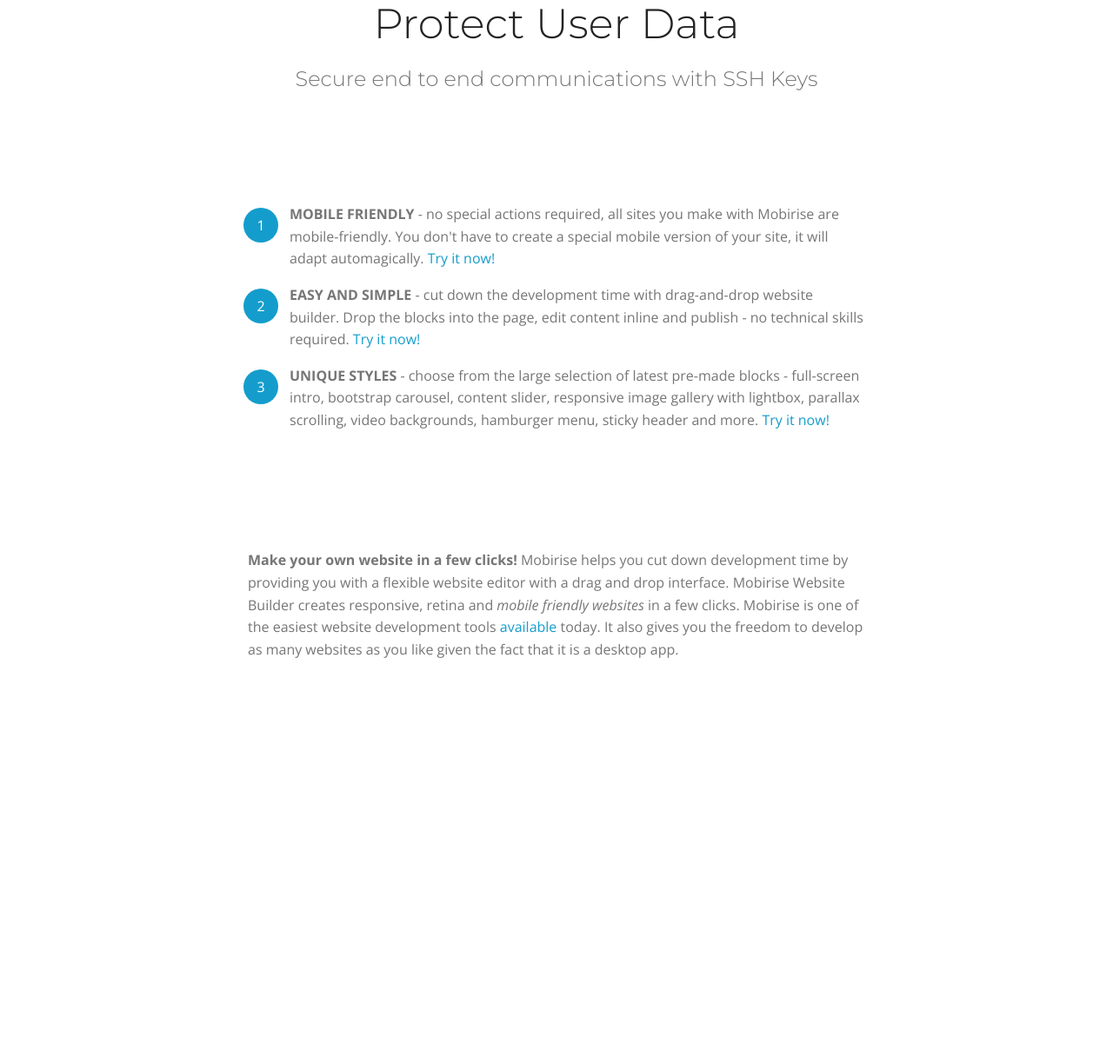
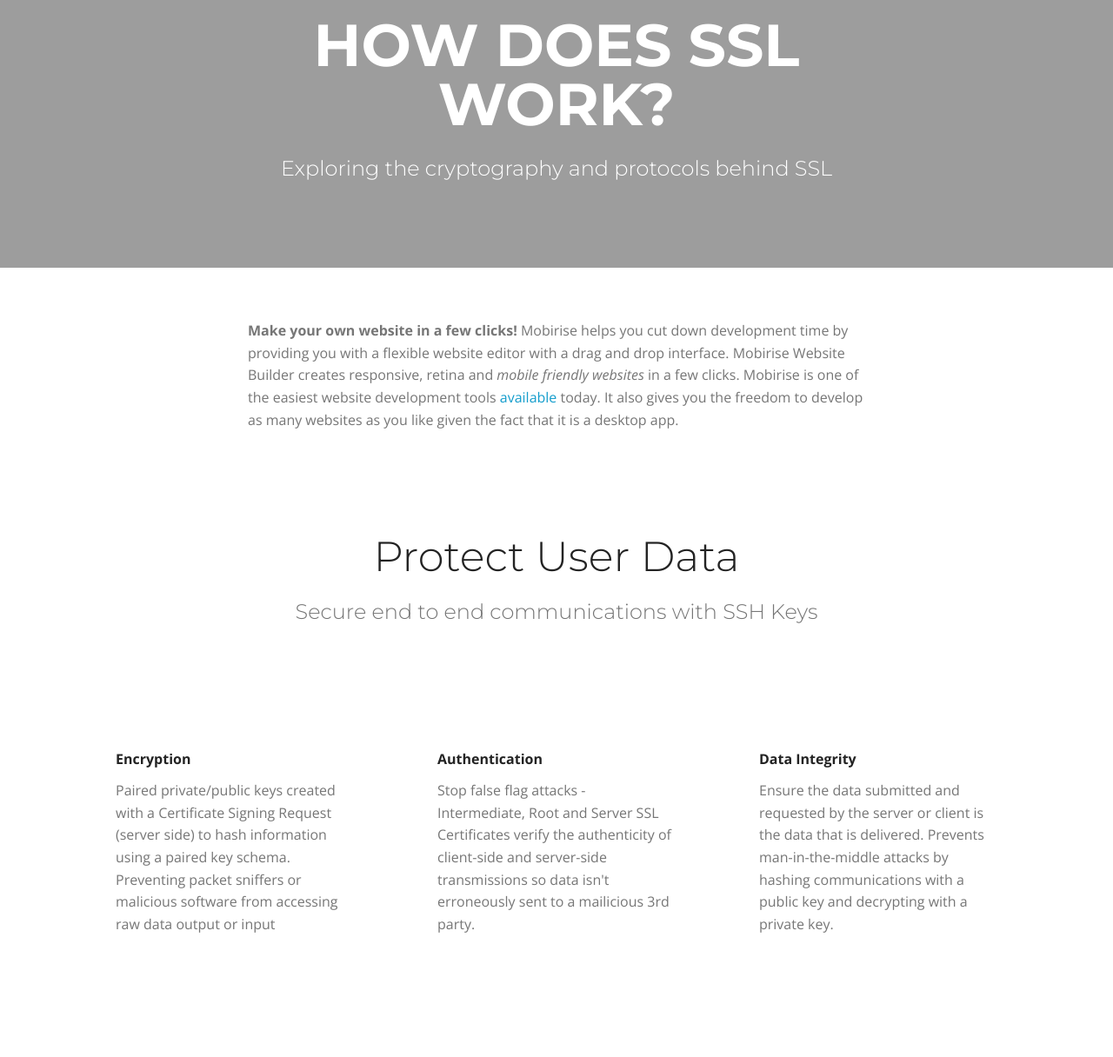
Before and after one commit to davidli3100/sslguide, a plain HTML site: page index.html in a window 1280 px wide. Shown: the part 1584-2800 px from the top of the page at 87% size. Before the commit the page ends 2404 px from the top, so only its background shows below. Drawn offline with nearby package versions, Linux system fonts and the light colour scheme; files whose address does not match are found by name.

```diff
--- a/assets/images/hashes.json
+++ b/assets/images/hashes.json
@@ -1 +1 @@
-{"xUscU7rX5LqbooB4JPSQPg==":"mbr-1920x1280.jpg","yHklNFiFjzcMMMQYcPU5dw==":"mbr-1-1920x1280.jpg","qls4O2IxwWsd/Il1lKSXkA==":"mbr-982x642.jpg","I/MN7sE/A7k41K95ggKqgQ==":"mbr-894x596.jpg"}
+{"xUscU7rX5LqbooB4JPSQPg==":"mbr-1920x1280.jpg","yHklNFiFjzcMMMQYcPU5dw==":"mbr-1-1920x1280.jpg","qls4O2IxwWsd/Il1lKSXkA==":"mbr-982x642.jpg","I/MN7sE/A7k41K95ggKqgQ==":"mbr-894x596.jpg","L9Lfts9t35b0vcdEi1TjIA==":"mbr-1920x1281.jpg","0YXoBoXxGDbyKS+1Ws/GCw==":"mbr-2-1920x1280.jpg"}
--- a/assets/mobirise/css/mbr-additional.css
+++ b/assets/mobirise/css/mbr-additional.css
@@ -1852,6 +1852,20 @@ body {
 .cid-r9oZcnxn6b .mbr-section-text {
   text-align: left;
 }
+.cid-r9wpFlXfDM {
+  padding-top: 75px;
+  padding-bottom: 75px;
+  background-image: url("../../../assets/images/mbr-2-1920x1280.jpg");
+}
+.cid-r9wq6Y2IWH {
+  padding-top: 60px;
+  padding-bottom: 60px;
+  background-color: #ffffff;
+}
+.cid-r9wq6Y2IWH .mbr-text,
+.cid-r9wq6Y2IWH blockquote {
+  color: #767676;
+}
 .cid-r9oYWMVEMM {
   padding-top: 60px;
   padding-bottom: 60px;
@@ -1860,6 +1874,45 @@ body {
 .cid-r9oYWMVEMM .mbr-section-subtitle {
   color: #767676;
 }
+.cid-r9wiK5u77x {
+  padding-top: 30px;
+  padding-bottom: 90px;
+  background-color: #ffffff;
+}
+.cid-r9wiK5u77x .card-box {
+  background-color: #ffffff;
+  padding: 2rem;
+}
+.cid-r9wiK5u77x h4 {
+  font-weight: 500;
+  margin-bottom: 0;
+  text-align: left;
+}
+.cid-r9wiK5u77x p {
+  color: #767676;
+  text-align: left;
+}
+.cid-r9wiK5u77x .card-wrapper {
+  position: relative;
+  box-shadow: 0px 0px 0px 0px rgba(0, 0, 0, 0);
+  transition: box-shadow 0.3s;
+}
+.cid-r9wiK5u77x .card-wrapper:hover {
+  box-shadow: 0px 0px 30px 0px rgba(0, 0, 0, 0.05);
+  transition: box-shadow 0.3s;
+}
+.cid-r9wiK5u77x .card-img {
+  position: absolute;
+  top: 0;
+  left: 0;
+  width: 100%;
+  overflow: hidden;
+}
+.cid-r9wjpYgaz0 {
+  padding-top: 60px;
+  padding-bottom: 60px;
+  background-image: url("../../../assets/images/mbr-1920x1281.jpg");
+}
 .cid-r9oYZeRIIR {
   padding-top: 60px;
   padding-bottom: 60px;
@@ -1870,38 +1923,7 @@ body {
 }
 .cid-r9oYZeRIIR .counter-container ol {
   margin-bottom: 0;
-  counter-reset: myCounter;
 }
 .cid-r9oYZeRIIR .counter-container ol li {
   margin-bottom: 1rem;
 }
-.cid-r9oYZeRIIR .counter-container ol li {
-  list-style: none;
-  padding-left: .5rem;
-}
-.cid-r9oYZeRIIR .counter-container ol li:before {
-  position: absolute;
-  left: 0px;
-  margin-top: -10px;
-  counter-increment: myCounter;
-  content: counter(myCounter);
-  display: inline-block;
-  text-align: center;
-  margin: 5px 10px;
-  line-height: 40px;
-  transition: all .2s;
-  color: #ffffff;
-  background: #149dcc;
-  width: 40px;
-  height: 40px;
-  border-radius: 50%;
-}
-.cid-r9oYXZcxJn {
-  padding-top: 60px;
-  padding-bottom: 60px;
-  background-color: #ffffff;
-}
-.cid-r9oYXZcxJn .mbr-text,
-.cid-r9oYXZcxJn blockquote {
-  color: #767676;
-}
--- a/index.html
+++ b/index.html
@@ -55,7 +55,7 @@
     </nav>
 </section>
 
-<section class="engine"><a href="https://mobirise.info/o">free portfolio website templates</a></section><section class="cid-r9oYRGd7eL mbr-fullscreen mbr-parallax-background" id="header2-1">
+<section class="engine"><a href="https://mobirise.info/s">free bootstrap theme</a></section><section class="cid-r9oYRGd7eL mbr-fullscreen mbr-parallax-background" id="header2-1">
 
 
 
@@ -67,7 +67,7 @@
                 <h1 class="mbr-section-title mbr-bold pb-3 mbr-fonts-style display-1">
                     Secure Your Sockets</h1>
 
-                <p class="mbr-text pb-3 mbr-fonts-style display-5"></p>
+                <p class="mbr-text pb-3 mbr-fonts-style display-5">Don't let pesky hackers steal precious data</p>
                 <div class="mbr-section-btn"><a class="btn btn-md btn-secondary display-4" href="https://mobirise.co">LEARN MORE</a>
                     <a class="btn btn-md btn-white-outline display-4" href="https://mobirise.co">DOCUMENTATION</a></div>
             </div>
@@ -88,7 +88,7 @@
 
     <div class="container">
         <h2 class="mbr-section-title pb-2 mbr-fonts-style display-2">What is SSL?</h2>
-        <h3 class="mbr-section-subtitle pb-3 mbr-fonts-style display-5">SSL is an industry security standard that certifies that a site's client-server link is encrypted.&nbsp;</h3>
+        <h3 class="mbr-section-subtitle pb-3 mbr-fonts-style display-5">SSL is an industry security standard for end to end connection encryption and security.&nbsp;</h3>
 
         <div class="media-container-row pt-5">
             <div class="block-content align-right">
@@ -103,7 +103,7 @@
                     </div>
 
                     <div class="card-box">
-                        <p class="mbr-text mbr-section-text mbr-fonts-style display-7">Secure client server data transactions with a SSL certificate. Stop man-in-the-middle attacks and potential user data leaks. Don't become the next Equifax</p>
+                        <p class="mbr-text mbr-section-text mbr-fonts-style display-7">Secure client server data transactions with a SSL protocol. Stop man-in-the-middle attacks and potential user data leaks. Don't become the next Equifax</p>
                     </div>
                 </div>
 
@@ -126,11 +126,44 @@
                     </div>
 
                     <div class="card-box">
-                        <p class="mbr-text mbr-section-text mbr-fonts-style display-7">Modern browsers now display warnings on sites that are not secured via HTTPS/SSL. Increase conversion rates and decrease bounce rates by adding a SSL certificate to show users you are a trustworthy site.</p>
+                        <p class="mbr-text mbr-section-text mbr-fonts-style display-7">Modern browsers now display safety warnings on sites that are not secured via HTTPS/SSL. Increase conversion rates and decrease bounce rates by adding a SSL certificate to show users you are a trustworthy site.</p>
                     </div>
                 </div>
 
 
+            </div>
+        </div>
+    </div>
+</section>
+
+<section class="mbr-section content5 cid-r9wpFlXfDM mbr-parallax-background" id="content5-9">
+
+
+
+    <div class="mbr-overlay" style="opacity: 0.4; background-color: rgb(35, 35, 35);">
+    </div>
+
+    <div class="container">
+        <div class="media-container-row">
+            <div class="title col-12 col-md-8">
+                <h2 class="align-center mbr-bold mbr-white pb-3 mbr-fonts-style display-1">HOW DOES SSL WORK?</h2>
+                <h3 class="mbr-section-subtitle align-center mbr-light mbr-white pb-3 mbr-fonts-style display-5">
+                    Exploring the cryptography and protocols behind SSL</h3>
+
+
+            </div>
+        </div>
+    </div>
+</section>
+
+<section class="mbr-section article content1 cid-r9wq6Y2IWH" id="content1-a">
+
+
+
+    <div class="container">
+        <div class="media-container-row">
+            <div class="mbr-text col-12 col-md-8 mbr-fonts-style display-7">
+                <strong> Make your own website in a few clicks!</strong> Mobirise helps you cut down development time by providing you with a flexible website editor with a drag and drop interface. Mobirise Website Builder creates responsive, retina and <em>mobile friendly websites</em> in a few clicks. Mobirise is one of the easiest website development tools <a href="https://mobirise.co/">available</a> today. It also gives you the freedom to develop as many websites as you like given the fact that it is a desktop app.
             </div>
         </div>
     </div>
@@ -151,6 +184,74 @@
     </div>
 </section>
 
+<section class="features4 cid-r9wiK5u77x" id="features4-7">
+
+
+
+
+    <div class="container">
+        <div class="media-container-row">
+            <div class="card p-3 col-12 col-md-6 col-lg-4">
+                <div class="card-wrapper media-container-row media-container-row">
+                    <div class="card-box">
+                        <h4 class="card-title pb-3 mbr-fonts-style display-7"><strong>
+                            Encryption</strong></h4>
+                        <p class="mbr-text mbr-fonts-style display-7">
+                            Paired private/public keys created with a Certificate Signing Request (server side) to hash information using a paired key schema. Preventing packet sniffers or malicious software from accessing raw data output or input</p>
+                    </div>
+                </div>
+            </div>
+
+            <div class="card p-3 col-12 col-md-6 col-12 col-md-6 col-lg-4">
+                <div class="card-wrapper media-container-row">
+                    <div class="card-box">
+                        <h4 class="card-title pb-3 mbr-fonts-style display-7"><strong>
+                            Authentication</strong></h4>
+                        <p class="mbr-text mbr-fonts-style display-7">
+                            Stop false flag attacks - Intermediate, Root and Server SSL Certificates verify the authenticity of client-side and server-side transmissions so data isn't erroneously sent to a mailicious 3rd party.
+                        </p>
+                    </div>
+                </div>
+            </div>
+
+            <div class="card p-3 col-12 col-md-6 col-lg-4">
+                <div class="card-wrapper media-container-row">
+                    <div class="card-box">
+                        <h4 class="card-title pb-3 mbr-fonts-style display-7"><strong>
+                            Data Integrity</strong></h4>
+                        <p class="mbr-text mbr-fonts-style display-7">
+                            Ensure the data submitted and requested by the server or client is the data that is delivered. Prevents man-in-the-middle attacks by hashing communications with a public key and decrypting with a private key.
+                        </p>
+                    </div>
+                </div>
+            </div>
+
+
+        </div>
+    </div>
+</section>
+
+<section class="mbr-section content5 cid-r9wjpYgaz0 mbr-parallax-background" id="content5-8">
+
+
+
+    <div class="mbr-overlay" style="opacity: 0.4; background-color: rgb(70, 80, 82);">
+    </div>
+
+    <div class="container">
+        <div class="media-container-row">
+            <div class="title col-12 col-md-8">
+                <h2 class="align-center mbr-bold mbr-white pb-3 mbr-fonts-style display-1">
+                    SSL USE CASES</h2>
+                <h3 class="mbr-section-subtitle align-center mbr-light mbr-white pb-3 mbr-fonts-style display-5">
+                    Why any business with an online prescence needs SSL</h3>
+
+
+            </div>
+        </div>
+    </div>
+</section>
+
 <section class="mbr-section article content11 cid-r9oYZeRIIR" id="content11-4">
 
 
@@ -158,23 +259,10 @@
         <div class="media-container-row">
             <div class="mbr-text counter-container col-12 col-md-8 mbr-fonts-style display-7">
                 <ol>
-                    <li><strong>MOBILE FRIENDLY</strong> - no special actions required, all sites you make with Mobirise are mobile-friendly. You don't have to create a special mobile version of your site, it will adapt automagically. <a href="https://mobirise.co/">Try it now!</a></li>
-                    <li><strong>EASY AND SIMPLE</strong> - cut down the development time with drag-and-drop website builder. Drop the blocks into the page, edit content inline and publish - no technical skills required. <a href="https://mobirise.co/">Try it now!</a></li>
-                    <li><strong>UNIQUE STYLES</strong> - choose from the large selection of latest pre-made blocks - full-screen intro, bootstrap carousel, content slider, responsive image gallery with lightbox, parallax scrolling, video backgrounds, hamburger menu, sticky header and more. <a href="https://mobirise.co/">Try it now!</a></li>
+                    <li>Secure online credit card payments or other forms of online payments. Encrypted end to end communications make it impossible for third parties to sniff out sensitive data</li>
+                    <li>Internal Intranet based applications and network traffic. Sensitive data within internal systems should be protected.&nbsp;</li>
+                    <li>Webmail servers&nbsp;</li>
                 </ol>
-            </div>
-        </div>
-    </div>
-</section>
-
-<section class="mbr-section article content1 cid-r9oYXZcxJn" id="content1-3">
-
-
-
-    <div class="container">
-        <div class="media-container-row">
-            <div class="mbr-text col-12 col-md-8 mbr-fonts-style display-7">
-                <strong> Make your own website in a few clicks!</strong> Mobirise helps you cut down development time by providing you with a flexible website editor with a drag and drop interface. Mobirise Website Builder creates responsive, retina and <em>mobile friendly websites</em> in a few clicks. Mobirise is one of the easiest website development tools <a href="https://mobirise.co/">available</a> today. It also gives you the freedom to develop as many websites as you like given the fact that it is a desktop app.
             </div>
         </div>
     </div>
```
Also changed, not shown: assets/images/mbr-1920x1281.jpg (added), assets/images/mbr-2-1920x1280.jpg (added), 1 other file.
